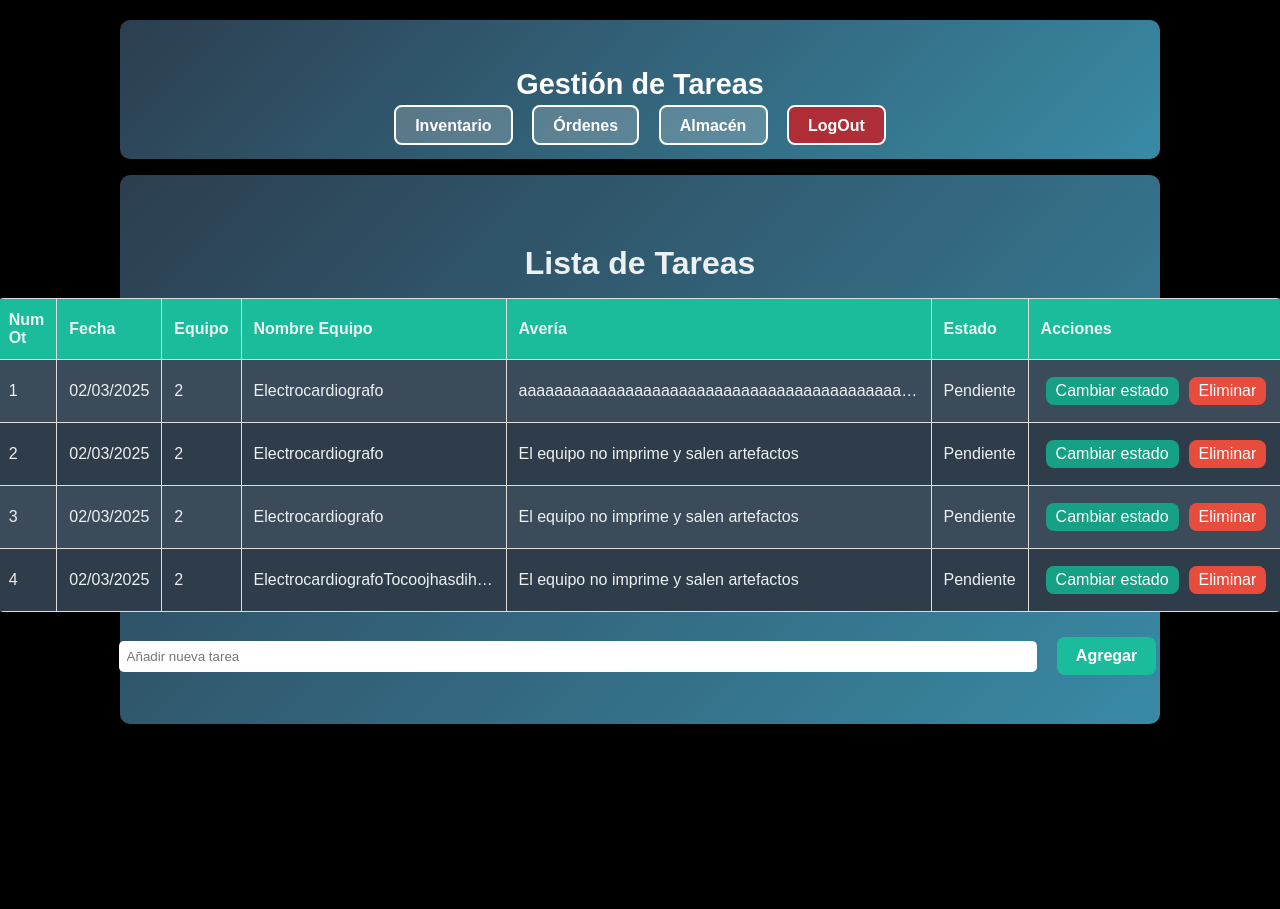
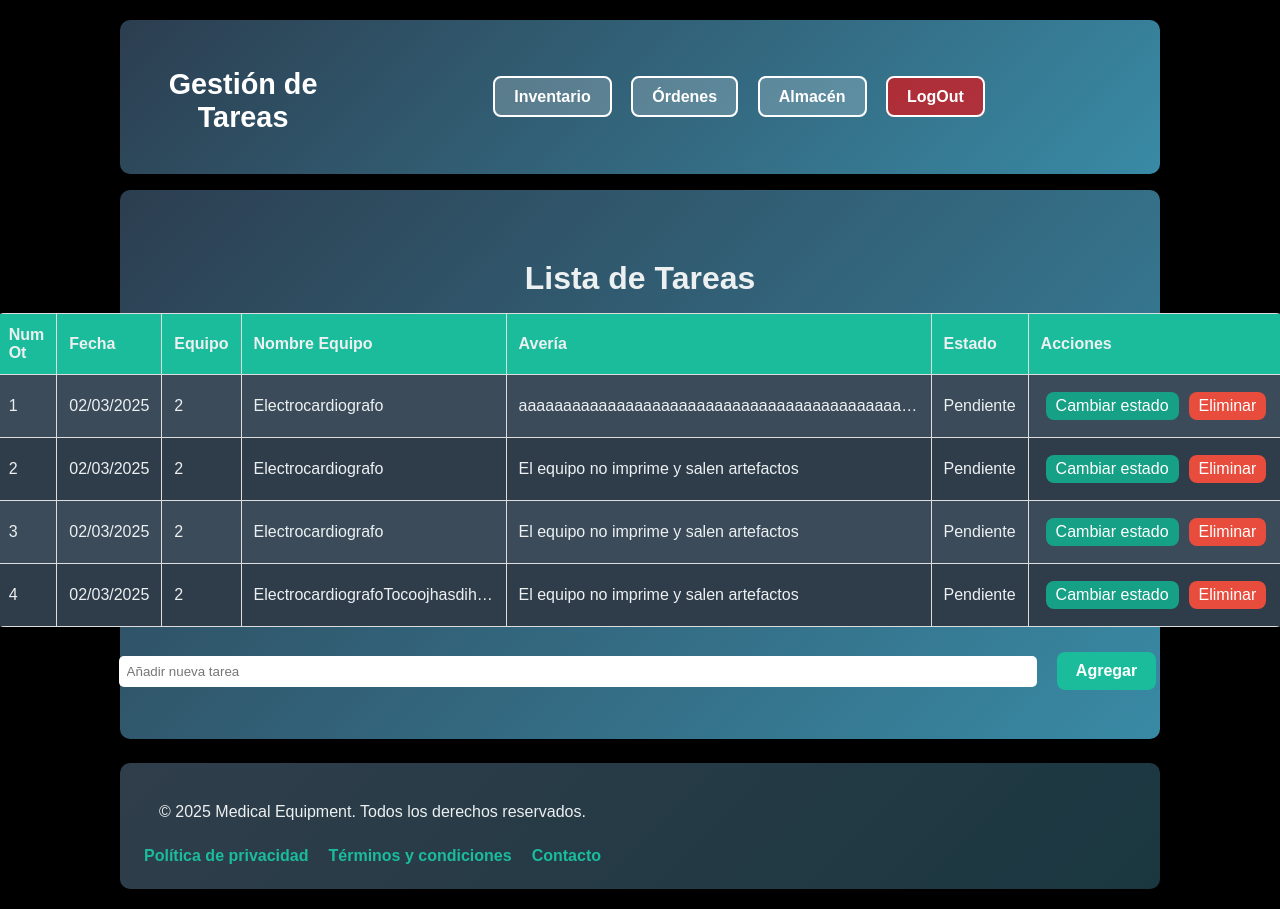
Before and after one commit to AtoBerenguer/gehm, a Vue app: page /main in a window 1280 px wide. Shown: the top 909 px of the page. Before the commit the page ends 800 px from the top, so only its background shows below. Built offline with nearby package versions, Linux system fonts and the light colour scheme.

Commit message:
Agregar componente de pie de página y mejorar la estructura del encabezado

```diff
--- a/src/components/mainContent.vue
+++ b/src/components/mainContent.vue
@@ -2,7 +2,7 @@
     <div>
         <HeaderComponent></HeaderComponent>
         <tareasList />
-
+        <FooterComponent></FooterComponent>
 
     </div>
 </template>
@@ -10,12 +10,14 @@
 <script>
 import HeaderComponent from './shared/headerComponent.vue';
 import tareasList from './task/tareasList.vue';
+import FooterComponent from './shared/footerComponent.vue';
 
 export default {
     name: 'MainContent',
     components: {
         HeaderComponent,
-        tareasList
+        tareasList,
+        FooterComponent
     },
     data() {
         return {
--- a/src/components/shared/footerComponent.vue
+++ b/src/components/shared/footerComponent.vue
@@ -1,15 +1,51 @@
 <template>
-    <div>
-        <h1>FOOTER WORKS!</h1>
-    </div>
-</template>
+    <footer class="footer">
+      <div class="footer-content">
+        <p>&copy; {{ new Date().getFullYear() }} Medical Equipment. Todos los derechos reservados.</p>
+        <nav class="footer-nav">
+          <a href="#">Política de privacidad</a>
+          <a href="#">Términos y condiciones</a>
+          <a href="#">Contacto</a>
+        </nav>
+      </div>
+    </footer>
+  </template>
 
-<script>
-    export default {
-        name: 'FooterComponent'
-    }
-</script>
+  <style scoped>
+  .footer {
+    background: linear-gradient(135deg, #303e4b, #1a3740);
+    color: #ecf0f1;
+    padding: 1.5rem;
+    box-shadow: 0 4px 10px rgba(0, 0, 0, 0.2);
+    border-radius: 10px;
+    display: flex;
+    flex-direction: row;
+    align-items: center;
+    width: 80%;
+    margin: auto;
+    margin-top: 1.5rem;
+  }
 
-<style scoped>
+  .footer-content {
+    display: flex;
+    flex-direction: column;
+    align-items: center;
+    gap: 10px;
+  }
 
-</style>
+  .footer-nav {
+    display: flex;
+    gap: 20px;
+  }
+
+  .footer-nav a {
+    color: #1abc9c; /* Verde brillante */
+    text-decoration: none;
+    font-weight: bold;
+    transition: color 0.3s ease-in-out;
+  }
+
+  .footer-nav a:hover {
+    color: #16a085;
+  }
+  </style>
--- a/src/components/shared/headerComponent.vue
+++ b/src/components/shared/headerComponent.vue
@@ -39,7 +39,7 @@ export default {
     box-shadow: 0 4px 10px rgba(0, 0, 0, 0.2);
     border-radius: 10px;
     display: flex;
-    flex-direction: column;
+    flex-direction: row;
     align-items: center;
     width: 80%;
     margin: auto;
```
